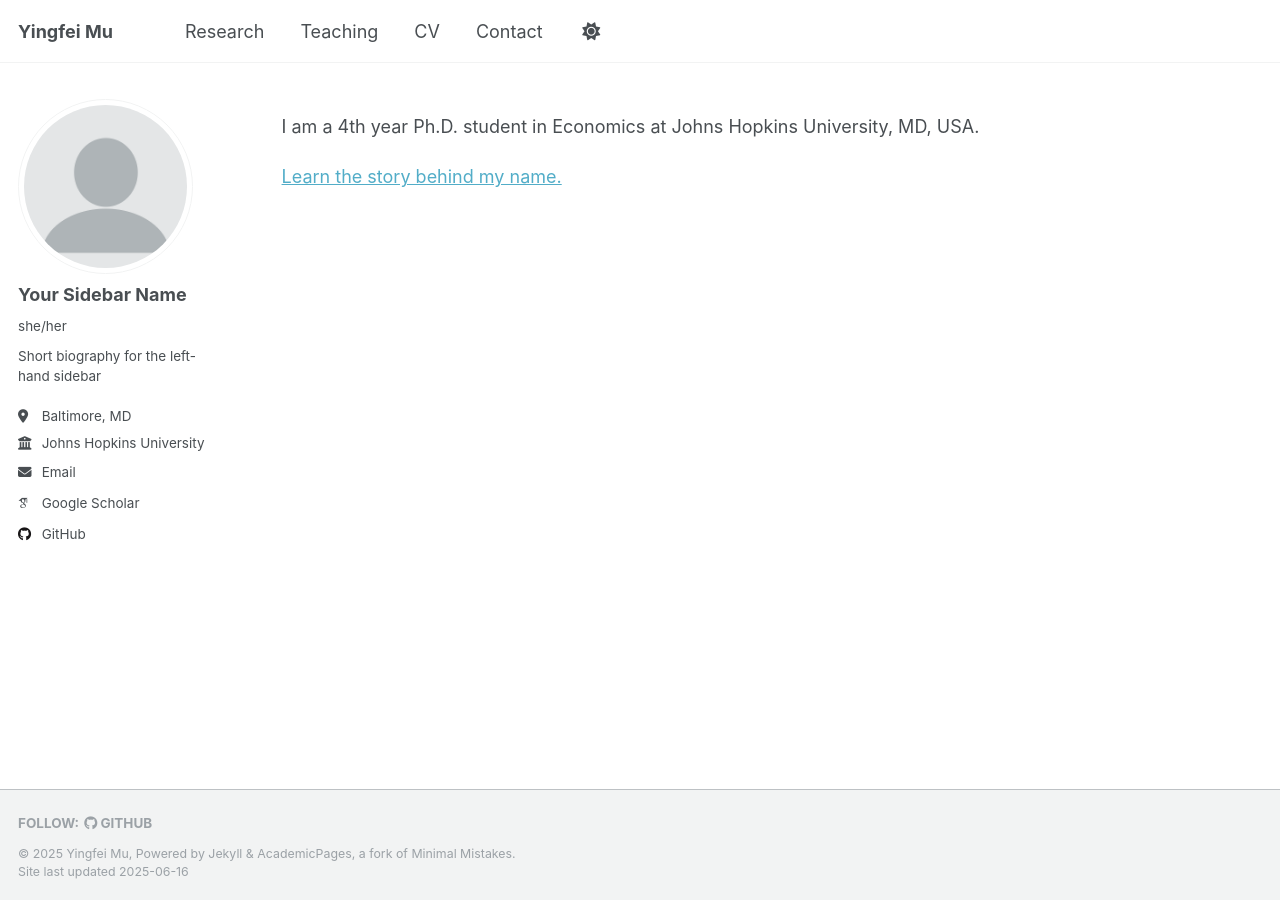
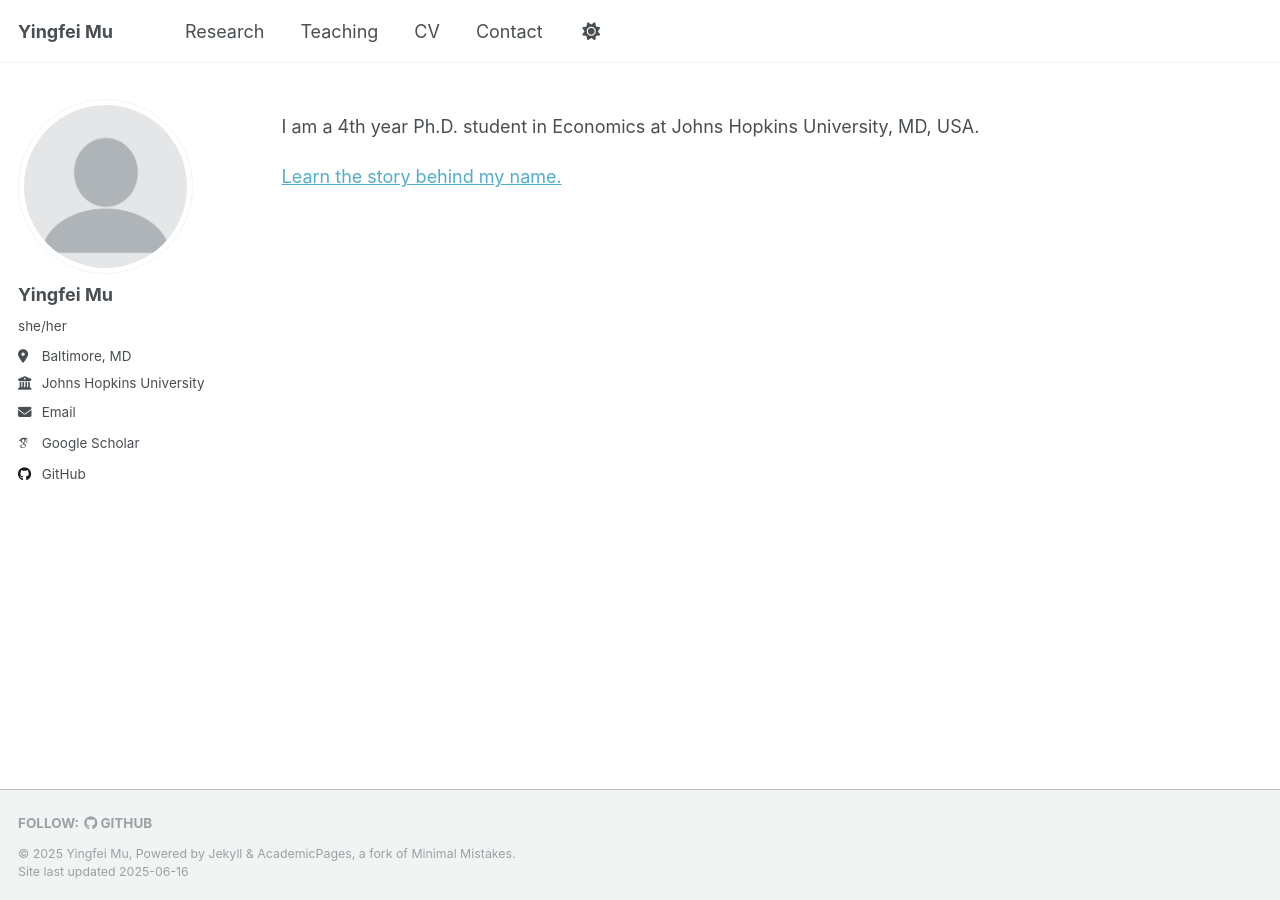
Before and after one commit to InfiniteMu/infinitemu.github.io, a Jekyll site: the page built from _pages/about.md, in a window 1280 px wide. Built offline with Jekyll 4.4.1, drawn with Linux system fonts in a browser that asks for light colours; some web fonts are replaced.

Commit message:
Update _config.yml

```diff
--- a/_config.yml
+++ b/_config.yml
@@ -23,9 +23,9 @@ repository               : "infinitemu/infinitemu.github.io"
 author:
   # Biographic information
   avatar           : "profile.png"
-  name             : "Your Sidebar Name"
+  name             : "Yingfei Mu"
   pronouns         : "she/her"
-  bio              : "Short biography for the left-hand sidebar"
+  # bio              : "Short biography for the left-hand sidebar"
   location         : "Baltimore, MD"
   employer         : "Johns Hopkins University"
   uri              : # URL
```
